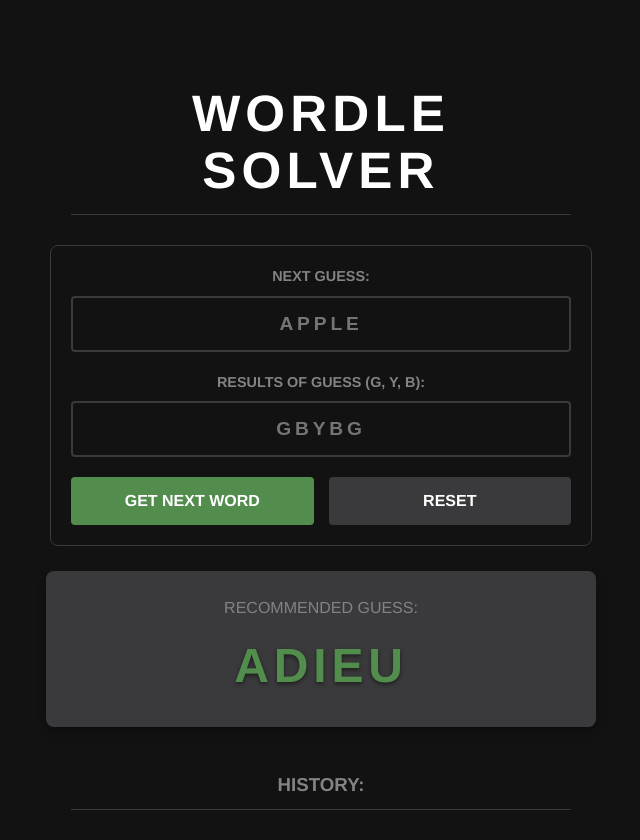
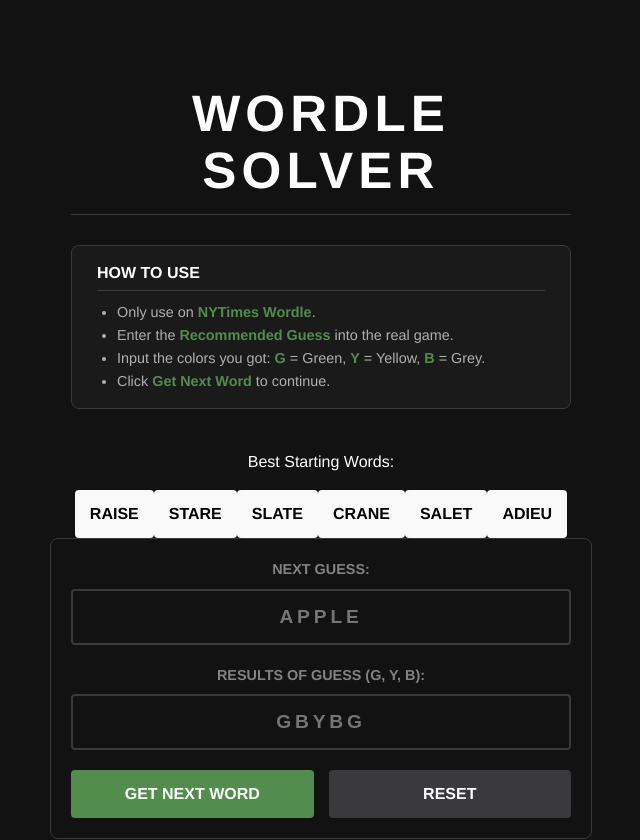
Before and after one commit to jwongg27/AI-Wordle-Solver, a React (Vite) app: page / in a window 1280 px wide. Shown: the top 840 px of the page, without its empty margins (319-959 px from the left). Built offline with nearby package versions, Linux system fonts and the light colour scheme.

Commit message:
Comments to improve clarity

```diff
--- a/src/frontend/Worlde.jsx
+++ b/src/frontend/Worlde.jsx
@@ -5,6 +5,8 @@
     const [history, setHistory] = useState([])
 
     const [bestWord, setBestWord] = useState("ADIEU") //the next best word to use
+
+    const startingWords = ["RAISE", "STARE", "SLATE", "CRANE", "SALET", "ADIEU"];
 
     const [error, setError] = useState("")
     const [isLoading, setLoading] = useState(false)
@@ -100,6 +102,32 @@
 
             </h1>
 
+            <div className="rules-box">
+                <h3>How to use</h3>
+                <ul>
+                    <li>Only use on <strong>NYTimes Wordle</strong>.</li>
+                    <li>Enter the <strong>Recommended Guess</strong> into the real game.</li>
+                    <li>Input the colors you got: <strong>G</strong> = Green, <strong>Y</strong> = Yellow, <strong>B</strong> = Grey.</li>
+                    <li>Click <strong>Get Next Word</strong> to continue.</li>
+                </ul>
+            </div>
+
+            <div className="starters-section">
+                <p className="starters-label">Best Starting Words:</p>
+                <div className="starters-list">
+                    {startingWords.map((word) => (
+                        <button
+                            key={word}
+                            type="button"
+                            className="starter-chip"
+                            onClick={() => setNextGuess(word)}
+                        >
+                            {word}
+                        </button>
+                    ))}
+                </div>
+            </div>
+
             <div id="nextGuessForm" className="form-container">
                 <form onSubmit={handleSubmit}>
                     <div className="input-group">
--- a/src/frontend/wordle.css
+++ b/src/frontend/wordle.css
@@ -9,6 +9,40 @@
     --color-present: #b59f3b;
     --color-absent: #3a3a3c;
     --font-stack: 'Helvetica Neue', Arial, sans-serif;
+}
+
+.rules-box { /*colors for the rule box */
+    background-color: #1a1a1b;
+    border: 1px solid #3a3a3c;
+    border-radius: 8px;
+    padding: 15px 25px;
+    margin-bottom: 25px;
+    text-align: left;
+    width: 100%;
+    box-sizing: border-box;
+}
+
+.rules-box h3 { /*how to use styling */
+    margin-top: 0;
+    margin-bottom: 10px;
+    font-size: 1rem;
+    color: #fff;
+    text-transform: uppercase;
+    border-bottom: 1px solid #3a3a3c;
+    padding-bottom: 5px;
+}
+
+.rules-box ul { /*colors for the text for the rules */
+    margin: 0;
+    padding-left: 20px;
+    font-size: 0.9rem;
+    color: #b0b0b0;
+    line-height: 1.6;
+}
+
+.rules-box strong { /*bolds the important parts of the rules */
+    color: #fff;
+    color: #538d4e;
 }
 
 /*background of page */
@@ -23,7 +57,7 @@
 }
 
 
-.solver-container {
+.solver-container { /* set limitation to 500 */
     width: 100%;
     max-width: 500px;
     padding: 20px;
@@ -42,7 +76,7 @@
     text-align: center;
     width: 100%;
 }
-.form-container {
+.form-container { /*inputs*/
     width: 100%;
     background-color: var(--color-tone-7);
     padding: 20px;
@@ -78,10 +112,12 @@
     text-align: center;
 }
 
-.input-group input:focus {
+.input-group input:focus { /* when box is clicked it changes color*/
     outline: none;
     border-color: var(--color-tone-2);
 }
+
+/* buttons */
 
 .button-container {
     display: flex;
@@ -113,7 +149,7 @@
     background-color: var(--color-tone-4);
     color: var(--color-tone-1);
 }
-.suggestion-box {
+.suggestion-box { /*suggested word box*/
     width: 100%;
     text-align: center;
     padding: 25px;
@@ -138,14 +174,8 @@
     text-shadow: 0 2px 4px rgba(0, 0, 0, 0.5);
 }
 
-.error-message {
-    color: #ff6b6b;
-    background-color: rgba(255, 107, 107, 0.1);
-    padding: 10px;
-    border-radius: 4px;
-    margin-bottom: 15px;
-    font-weight: bold;
-}
+/*styling for history grid*/
+
 .history-container {
     width: 100%;
     display: flex;
```
